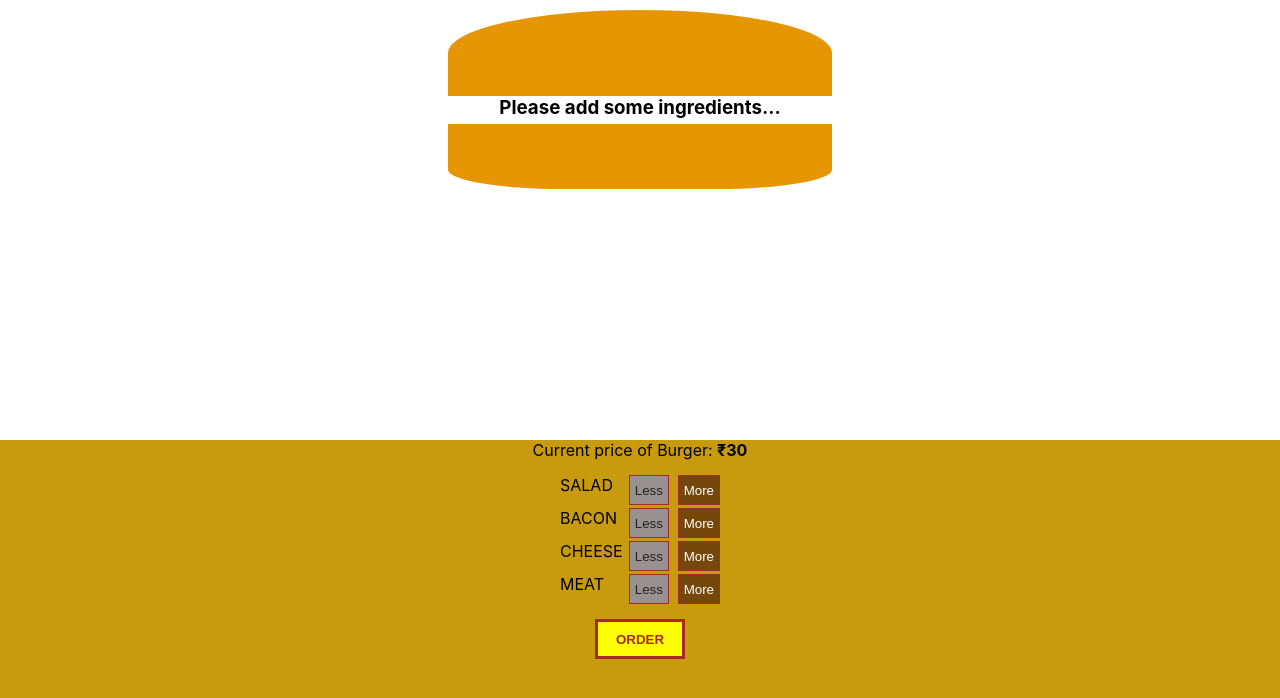
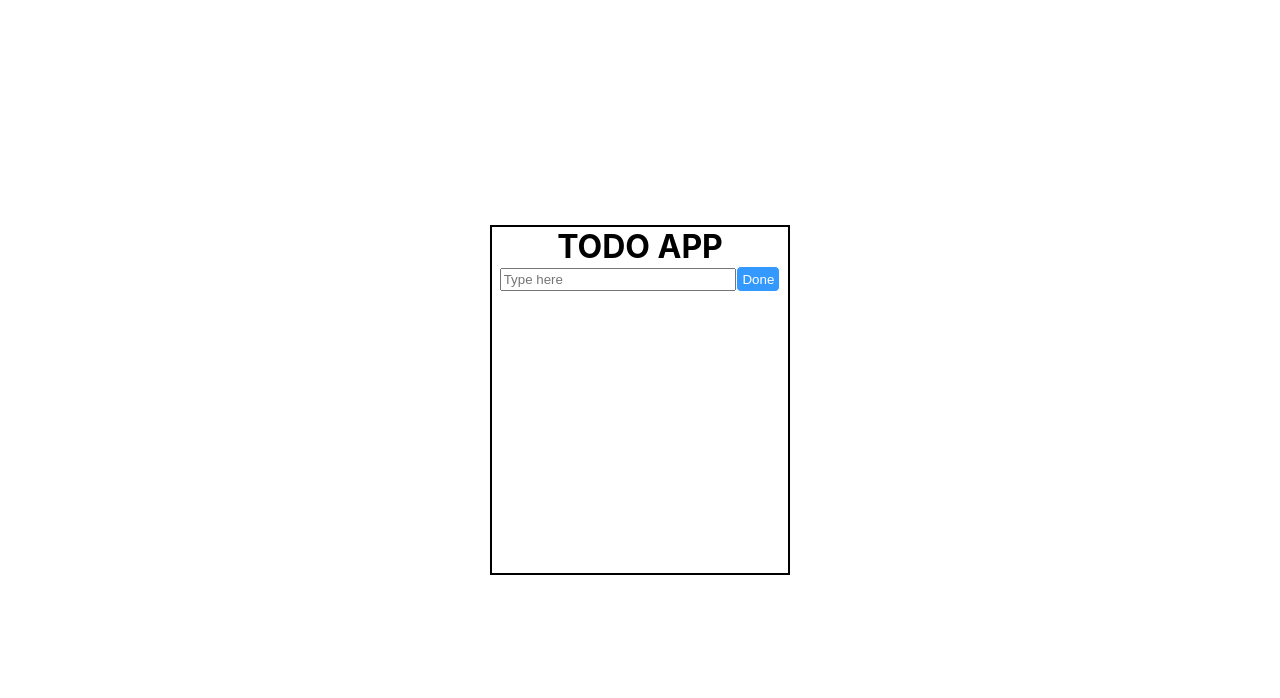
Before and after one commit to meghna2808/my-react-app, a React (Create React App) app: page / in a window 1280 px wide. Shown: the top 698 px of the page. Built offline with nearby package versions, Linux system fonts and the light colour scheme.

Commit message:
updates in todolist and button css

```diff
--- a/src/App.js
+++ b/src/App.js
@@ -1,7 +1,6 @@
 // import { useState } from 'react';
 import './App.css';
 // import Button from './Button.js';
-// import Todo from './Todo.js';
 import Scoreboard from './Scoreboard/Scoreboard.js';
 import Todos from './AxiosApiCall/Todos.js';
 import Todo from './TodoApp/Todo';
@@ -11,13 +10,11 @@ function App() {
 
   return (
     <div className="App">
-        {/* <Todo></Todo> */}
         {/* <Scoreboard></Scoreboard> */}
         {/* <Todos/> */}
-        {/* <Todo/> */}
-        {/* <Todo2/> */}
-        {/* <People/> */}
-        <Burger/>
+        <Todo/>
+
+        {/* <Burger/> */}
     </div>
   );
 }
--- a/src/Button.css
+++ b/src/Button.css
@@ -5,7 +5,7 @@
     background-color: #3399ff;
     color:white;
     border: 1px solid white;
-    border-radius: 10%;
+    border-radius: 5px;
     cursor: pointer;
 }
 
@@ -39,3 +39,7 @@ button:disabled{
     border-radius: 0;
     border: 3px solid brown;
 }
+
+.todo-btn{
+    height: 26px;
+}
--- a/src/TodoApp/Todo.css
+++ b/src/TodoApp/Todo.css
@@ -7,6 +7,7 @@
 .todo-item-div{
     display: flex;
     justify-content: space-between;
+    margin-top: 5px;
 }
 input{
     width:80%;
--- a/src/TodoApp/Todo.js
+++ b/src/TodoApp/Todo.js
@@ -9,7 +9,7 @@ function Todo() {
 
     const deleteTodo = i => {
         const newTodoList = [...todoList];
-        newTodoList.splice(i,1);
+        newTodoList.splice(i, 1);
         settodoList(newTodoList);
     }
 
@@ -18,21 +18,23 @@ function Todo() {
         const displayTodo =
             <ol>
                 {
-                    todoList.map((element,i) => {
-                        return(
-                        <div className="todo-item-div">
-                            <li>{element}</li>
-                            <Button onClick={()=>{
-                                deleteTodo(i);
-                            }}>Delete</Button>
-                        </div>);
+                    todoList.map((element, i) => {
+                        return (
+                            <div className="todo-item-div">
+                                <li>{element}</li>
+                                <Button
+                                    customClassName="todo-btn"
+                                    onClick={() => {
+                                        deleteTodo(i);
+                                    }}>Delete</Button>
+                            </div>);
                     })
                 }
             </ol>;
         return displayTodo;
     }
     const addToDoItem = () => {
-        if(inputValue.trim() === ''){
+        if (inputValue.trim() === '') {
             alert("Please enter something !!");
             setinputValue("");
             return;
@@ -42,13 +44,14 @@ function Todo() {
     }
     return (
         <div className="container-div">
+            <h1>TODO APP</h1>
             <div>
                 <input placeholder="Type here"
                     value={inputValue}
                     onChange={(e) => {
                         setinputValue(e.target.value);
                     }} />
-                <Button onClick={addToDoItem}>Done</Button>
+                <Button customClassName="todo-btn" onClick={addToDoItem}>Done</Button>
             </div>
             {displaytodoList()}
         </div>
```
